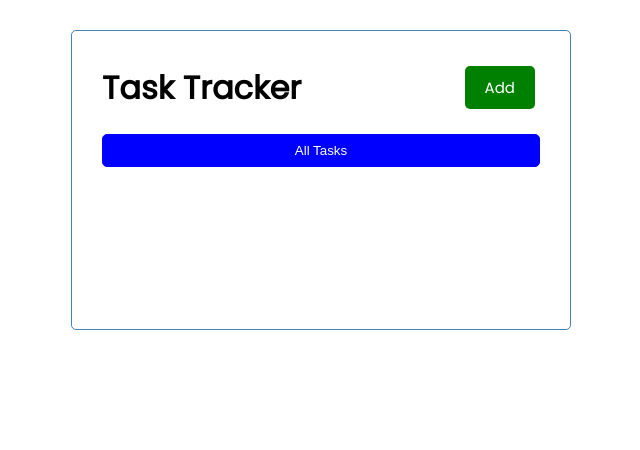
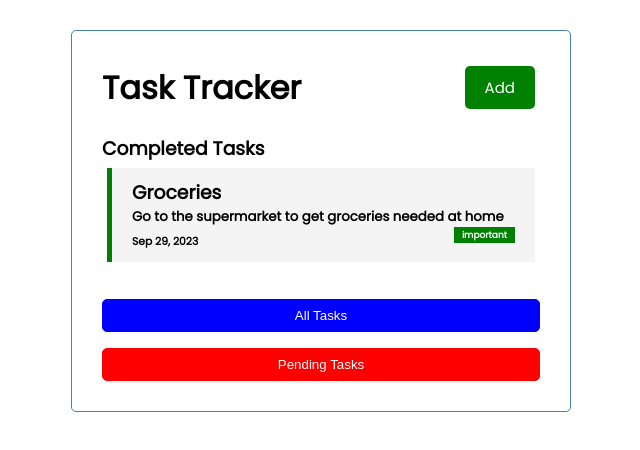
Before and after one commit to lambeboluwatife/uptick-redux-task-tracker, a React (Vite) app: page / in a window 1280 px wide. Shown: the top 450 px of the page, without its empty margins (319-959 px from the left). Built offline with nearby package versions, Linux system fonts and the light colour scheme.

Commit message:
filter tasks according to status and pending tasks

```diff
--- a/src/App.css
+++ b/src/App.css
@@ -65,6 +65,22 @@ body {
   border-left: 5px solid green;
 }
 
+.task h6 {
+  display: inline;
+}
+
+.priority {
+  float: right;
+  background-color: green;
+  color: #fff;
+  padding: 0.1rem 0.5rem;
+  font-size: xx-small;
+}
+
+.priority.not-important {
+  background-color: red;
+}
+
 .task h3 {
   display: flex;
   align-items: center;
@@ -107,7 +123,8 @@ body {
   height: 20px;
 }
 
-.all-tasks {
+.all-tasks,
+.pending-tasks {
   padding: 0.5rem;
   width: 100%;
   color: #fff;
@@ -115,4 +132,11 @@ body {
   border-radius: 5px;
   border: 1px solid blue;
   cursor: pointer;
+  margin: 2rem 0 0 0;
 }
+
+.pending-tasks {
+  background-color: red;
+  border: 1px solid red;
+  margin-top: 1rem;
+}
--- a/src/components/Task.jsx
+++ b/src/components/Task.jsx
@@ -7,6 +7,13 @@ const Task = ({ task, onToggle }) => {
       <h3>{task.text}</h3>
       <h5>{task.description}</h5>
       <h6>{task.date}</h6>
+      <h6
+        className={`priority ${
+          task.priority === "not important" ? "not-important" : ""
+        }`}
+      >
+        {task.priority}
+      </h6>
     </div>
   );
 };
--- a/src/components/Tasks.jsx
+++ b/src/components/Tasks.jsx
@@ -3,9 +3,17 @@ import Task from "./Task";
 
 const Tasks = ({ tasks, onToggle }) => {
   const [showTasks, setShowTasks] = useState(false);
+  const [showPendingTasks, setShowPendingTasks] = useState(false);
+
+  const completedTasks = tasks.filter((task) => task.completed === true);
+  const pendingTasks = tasks.filter((task) => task.completed === false);
 
   return (
     <>
+      <h3>Completed Tasks</h3>
+      {completedTasks.length > 0
+        ? completedTasks.map((task) => <Task key={task.id} task={task} />)
+        : "No Completed Task"}
       <button className="all-tasks" onClick={() => setShowTasks(!showTasks)}>
         All Tasks
       </button>
@@ -18,6 +26,21 @@ const Tasks = ({ tasks, onToggle }) => {
             showTasks={showTasks}
           />
         ))}
+      <button
+        className="pending-tasks"
+        onClick={() => setShowPendingTasks(!showPendingTasks)}
+      >
+        Pending Tasks
+      </button>
+      {showPendingTasks &&
+        pendingTasks.map((task) => (
+          <Task
+            key={task.id}
+            task={task}
+            onToggle={onToggle}
+            showTasks={showTasks}
+          />
+        ))}
     </>
   );
 };
```
